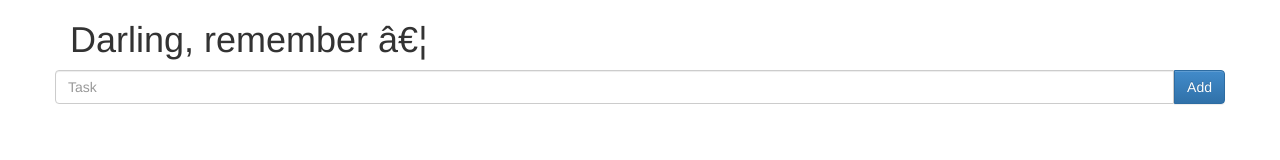
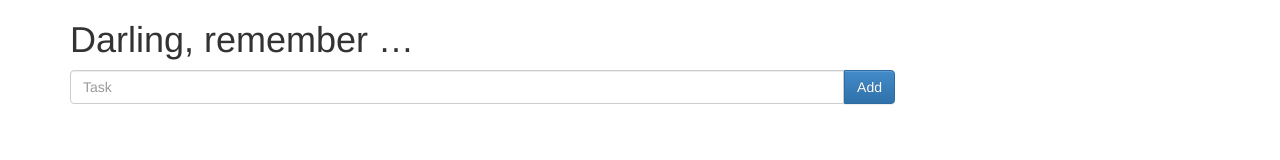
Before and after one commit to fabiand/nodejs-udata-server, a website: page public/examples/todo.html in a window 1280 px wide. Drawn offline with Linux system fonts and the light colour scheme.

Commit message:
examples: Adjust to smaller screens
Signed-off-by: Fabian Deutsch <fabian.deutsch@gmx.de>

```diff
--- a/public/examples/todo.html
+++ b/public/examples/todo.html
@@ -2,18 +2,19 @@
 <html>
   <head>
     <title>Your List</title>
-    <met charset="utf-8" />
+    <meta charset="utf-8" />
     <meta name="viewport" content="width=device-width, initial-scale=1.0">
     <!-- Bootstrap -->
     <link href="../assets/bootstrap/css/bootstrap.min.css" rel="stylesheet">
     <link href="../assets/bootstrap/css/bootstrap-theme.min.css" rel="stylesheet">
     <link href="../assets/font-awesome/css/font-awesome.min.css" rel="stylesheet">
   </head>
+
   <body>
-
+    <main role="main">
       <div class="container">
         <h1>Darling, remember …</h1>
-      <div class="row span8">
+        <div class="row col-md-9">
           <div id="alert-target"></div>
           <form role="form">
             <div class="input-group">
@@ -27,12 +28,14 @@
       </div>
 
       <div class="container">
-      <div class="row span8">
+        <div class="row col-md-9">
           <p>
             <ul id="tasks" class="list-group">
             </ul>
           </p>
         </div>
+      </div>
+    </main>
 
     <script src="../assets/jquery-2.0.3.min.js" type="text/javascript"></script>
     <script src="../assets/bootstrap/js/bootstrap.min.js"></script>
```
Lines whose indentation alone changed are shown as unchanged.
